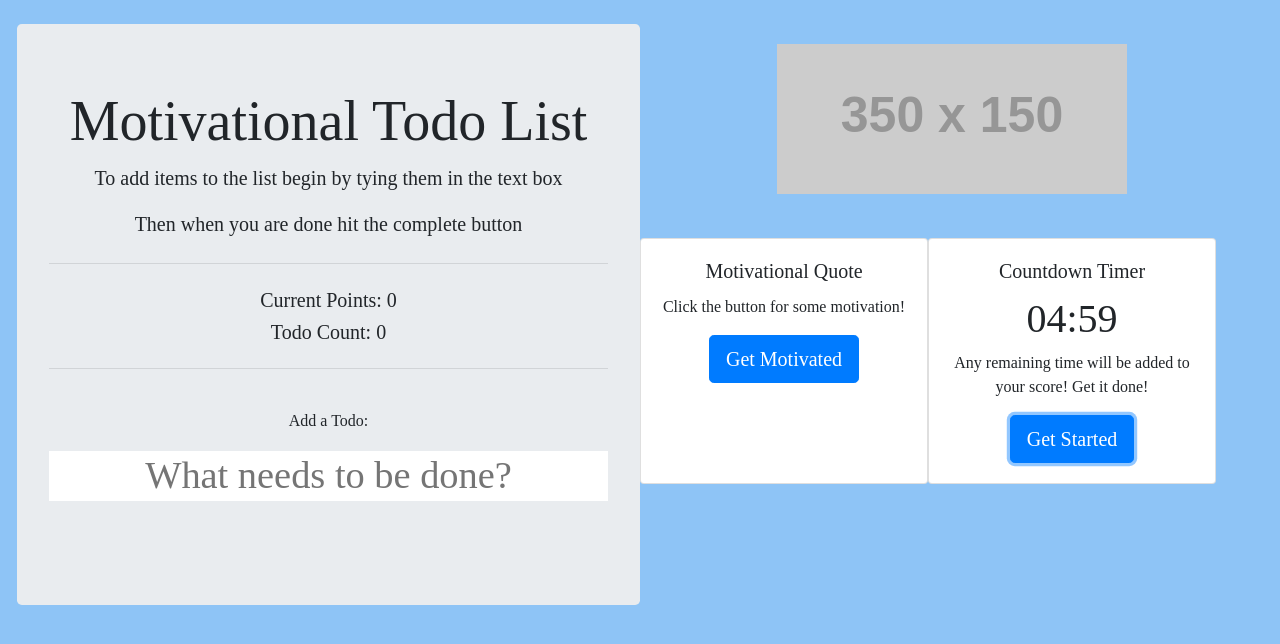
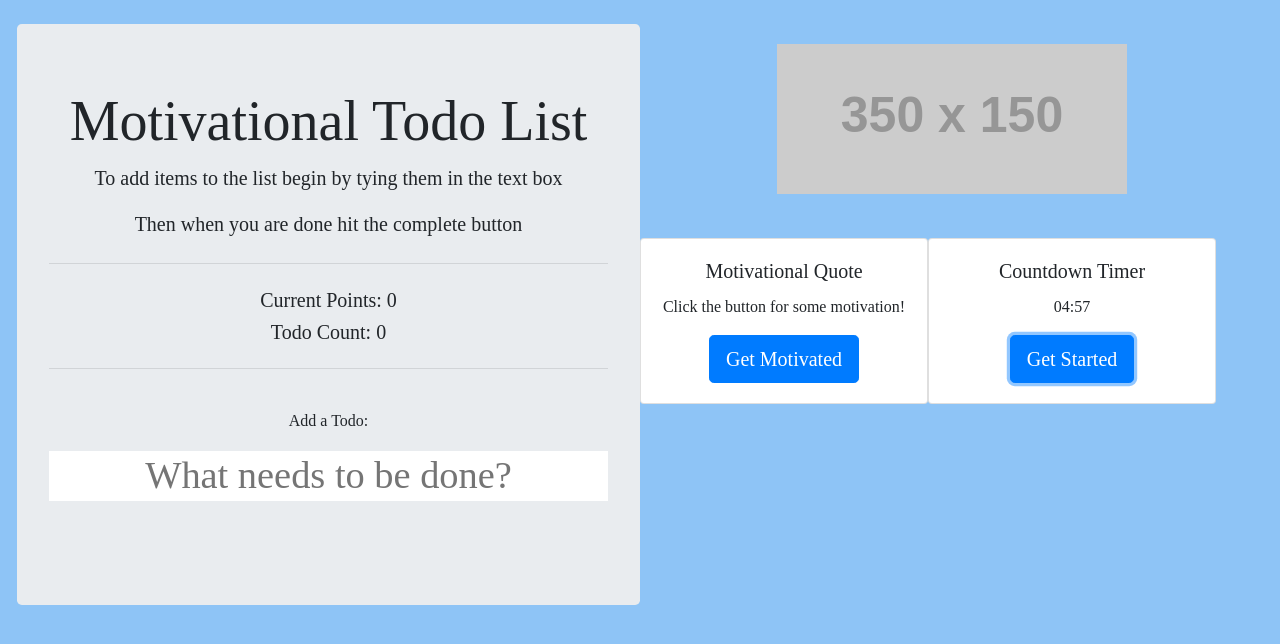
Before and after one commit to ak0501/To-Do-Planner, a plain HTML site: page index.html in a window 1280 px wide. Both pictures are taken after a click on the button "Get Started". Drawn offline with nearby package versions, Linux system fonts and the light colour scheme; no server answers; placeholder pictures from the web are drawn by us; a web font is replaced by a local one.

Commit message:
Fixed timer button and it displays correctly now

```diff
--- a/Asset/script.js
+++ b/Asset/script.js
@@ -114,28 +114,40 @@ todoList.addEventListener("click", function (event) {
 
 
 
-function startTimer(duration, display) {
-  var timer = duration, minutes, seconds;
-  setInterval(function () {
-    minutes = parseInt(timer / 60, 10);
-    seconds = parseInt(timer % 60, 10);
+var startTimer = function(){
+  var duration = moment.duration({
+    "minutes": 5,
+    "seconds": 00
 
-    minutes = minutes < 10 ? "0" + minutes : minutes;
-    seconds = seconds < 10 ? "0" + seconds : seconds;
+  });
+//    moments.js
+  var timestamp = new Date(0, 0, 0, 2, 10, 30);
+  var interval = 1;
+  var timer = setInterval(function() {
+    timestamp = new Date(timestamp.getTime() + interval * 1000);
 
-    display.textContent = minutes + ":" + seconds;
+    duration = moment.duration(duration.asSeconds() - interval, "seconds");
+    var min = duration.minutes();
+    var sec = duration.seconds();
 
-    if (--timer < 0) {
-      timer = duration;
-    }
+
+    sec -= 1;
+    if (min < 0) return clearInterval(timer);
+    if (min < 10 && min.length != 2) min = "0" + min;
+    if (sec < 0 && min != 0) {
+      min -= 1;
+      sec = 59;
+    } else if (sec < 10 && sec.length != 2) sec = "0" + sec;
+
+
+
+    $("#newTimmer").text(min + ":" + sec);
+    if (min == 0 && sec == 0)
+      clearInterval(timer);
+
+
   }, 1000);
-}
-
-$("#timmerButton").on("click", function timmerClick() {
-  var fiveMinutes = 60 * 5,
-    display = document.querySelector('#time');
-  startTimer(fiveMinutes, display);
-});
+  }
 
 
 
--- a/index.html
+++ b/index.html
@@ -15,6 +15,8 @@
 
   <!-- BootStrap script -->
   <script type="text/JavaScript" src="https://maxcdn.bootstrapcdn.com/bootstrap/3.2.0/js/bootstrap.js"></script>
+  <!--  MomentJs script -->
+  <script src="https://cdnjs.cloudflare.com/ajax/libs/moment.js/2.5.0/moment.min.js"></script>
 
   <!-- Imported Font -->
   <link href="https://fonts.googleapis.com/css2?family=Quattrocento:wght@700&display=swap" rel="stylesheet">
@@ -89,8 +91,8 @@
           <div class="card-body">
             <h5 class="card-title">Countdown Timer</h5>
             <h1 id="time"></h1>
-            <p class="card-text">Any remaining time will be added to your score! Get it done!</p>
-            <button id="timmerButton" class="btn btn-primary btn-lg" href="#" role="button">Get Started</button>
+            <p class="card-text" id ="newTimmer">Any remaining time will be added to your score! Get it done!</p>
+            <button onclick= "startTimer()" id="timmerButton" class="btn btn-primary btn-lg" href="#" role="button">Get Started</button>
           </div>
         </div>
 
```
